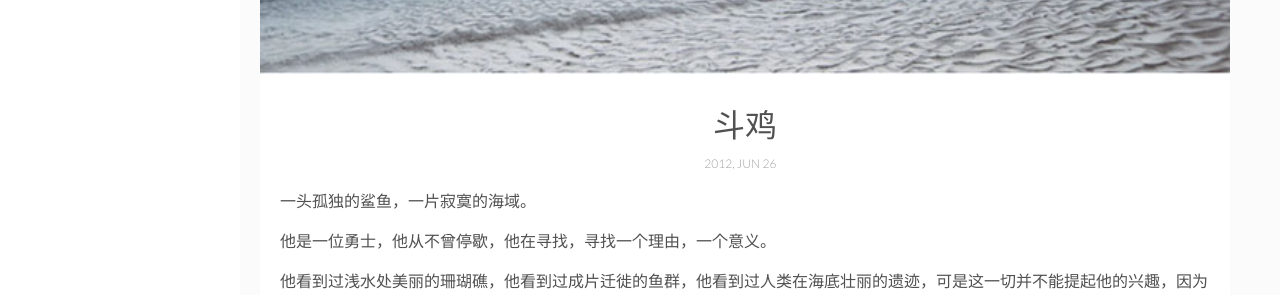
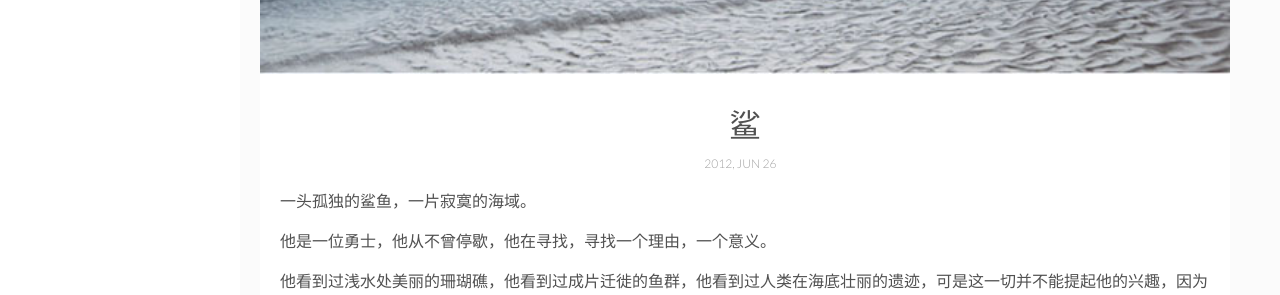
Before and after one commit to zhanbs/zhanbs.github.io, a Jekyll site: the page built from _posts/2012-06-26-shark.md, in a window 1280 px wide and 900 px high. Shown: the part 402-697 px from the top of the window. Built offline with Jekyll 4.4.1, drawn with Linux system fonts in a browser that asks for light colours; comment, search, counter and statistics services are not loaded.

```diff
--- a/_posts/2012-06-26-shark.md
+++ b/_posts/2012-06-26-shark.md
@@ -1,6 +1,6 @@
 ---
 layout: post
-title: "斗鸡"
+title: "鲨"
 date: 2012-06-26 13:32:20 +0300
 description: 一头孤独的鲨鱼，一片寂寞的海域。  # Add post description (optional)
 img: shark2.jpg # Add image post (optional)
```
Also changed, not shown: assets/img/favicon/favicon.ico (renamed from favicon.ico).
